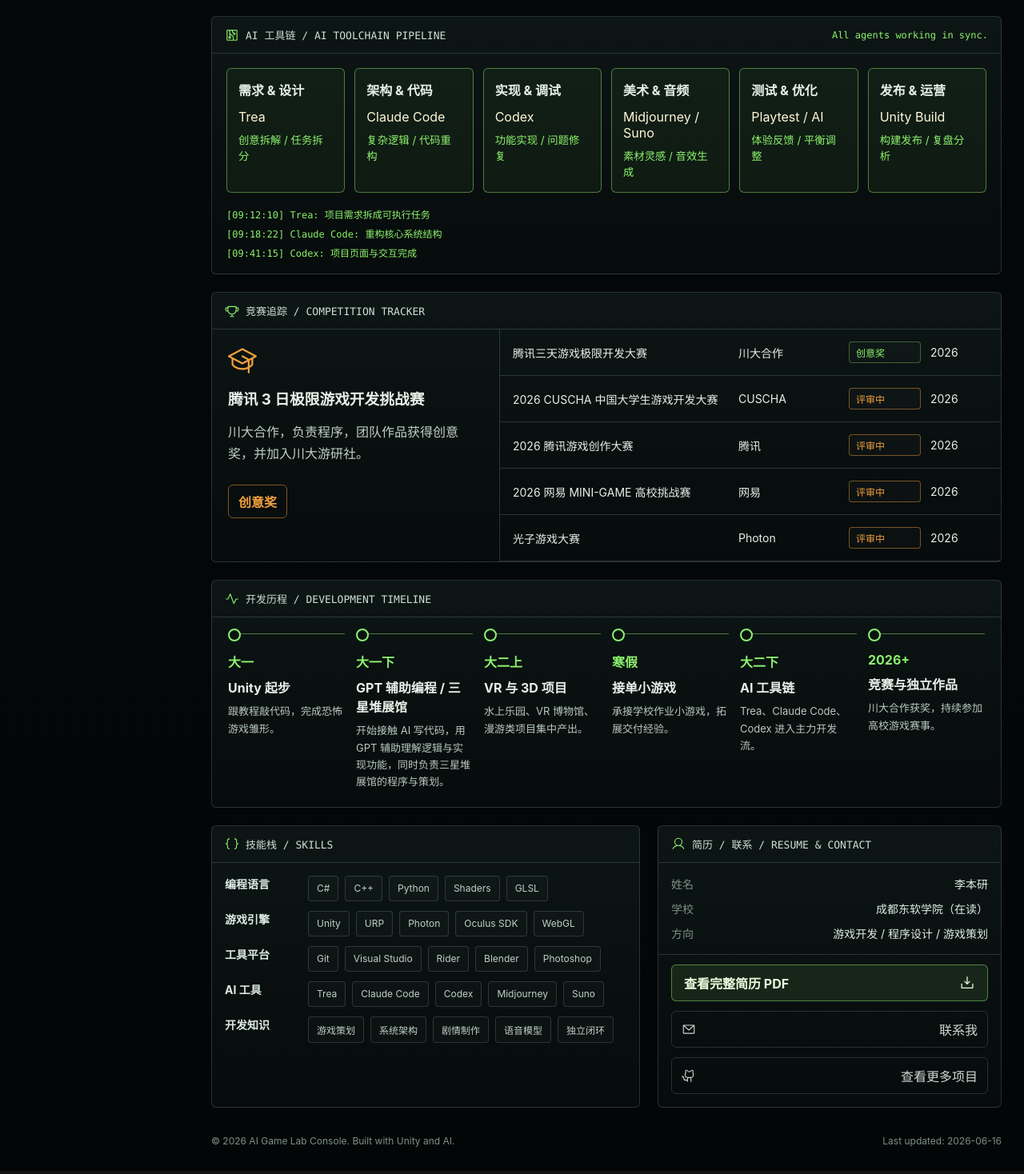
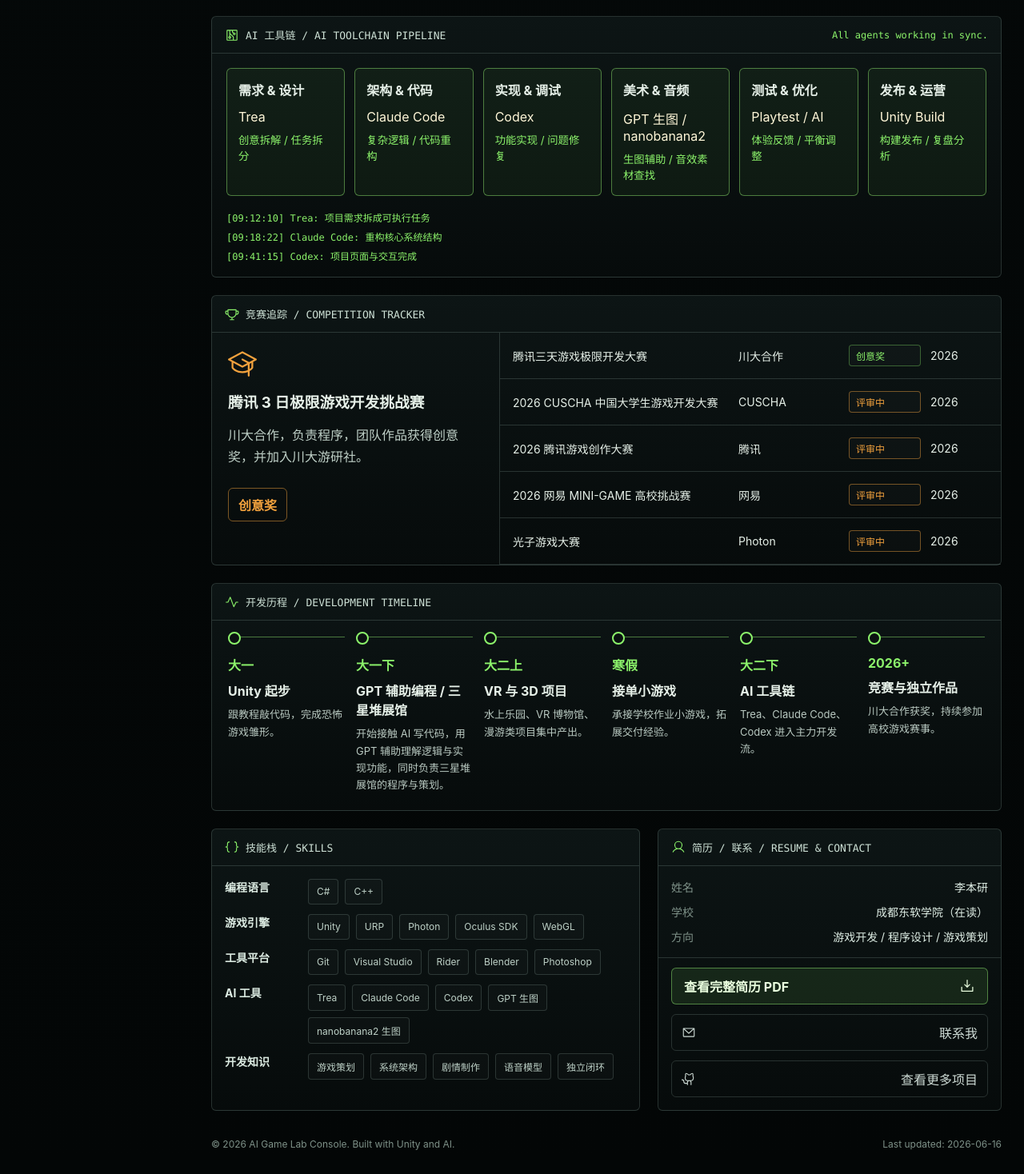
Before and after one commit to a0961172688-cpu/game-portfolio, a React (Vite) app: page / in a window 1280 px wide. Shown: the part 2871-4339 px from the top of the page at 80% size. Built offline with nearby package versions, Linux system fonts and the light colour scheme.

Commit message:
Update toolchain and skills labels

```diff
--- a/src/App.jsx
+++ b/src/App.jsx
@@ -219,10 +219,10 @@
 ];
 
 const skillGroups = [
-  ["编程语言", ["C#", "C++", "Python", "Shaders", "GLSL"]],
+  ["编程语言", ["C#", "C++"]],
   ["游戏引擎", ["Unity", "URP", "Photon", "Oculus SDK", "WebGL"]],
   ["工具平台", ["Git", "Visual Studio", "Rider", "Blender", "Photoshop"]],
-  ["AI 工具", ["Trea", "Claude Code", "Codex", "Midjourney", "Suno"]],
+  ["AI 工具", ["Trea", "Claude Code", "Codex", "GPT 生图", "nanobanana2 生图"]],
   ["开发知识", ["游戏策划", "系统架构", "剧情制作", "语音模型", "独立闭环"]],
 ];
 
@@ -522,7 +522,7 @@
               ["需求 & 设计", "Trea", "创意拆解 / 任务拆分"],
               ["架构 & 代码", "Claude Code", "复杂逻辑 / 代码重构"],
               ["实现 & 调试", "Codex", "功能实现 / 问题修复"],
-              ["美术 & 音频", "Midjourney / Suno", "素材灵感 / 音效生成"],
+              ["美术 & 音频", "GPT 生图 / nanobanana2", "生图辅助 / 音效素材查找"],
               ["测试 & 优化", "Playtest / AI", "体验反馈 / 平衡调整"],
               ["发布 & 运营", "Unity Build", "构建发布 / 复盘分析"],
             ].map(([step, tool, note]) => (
```
